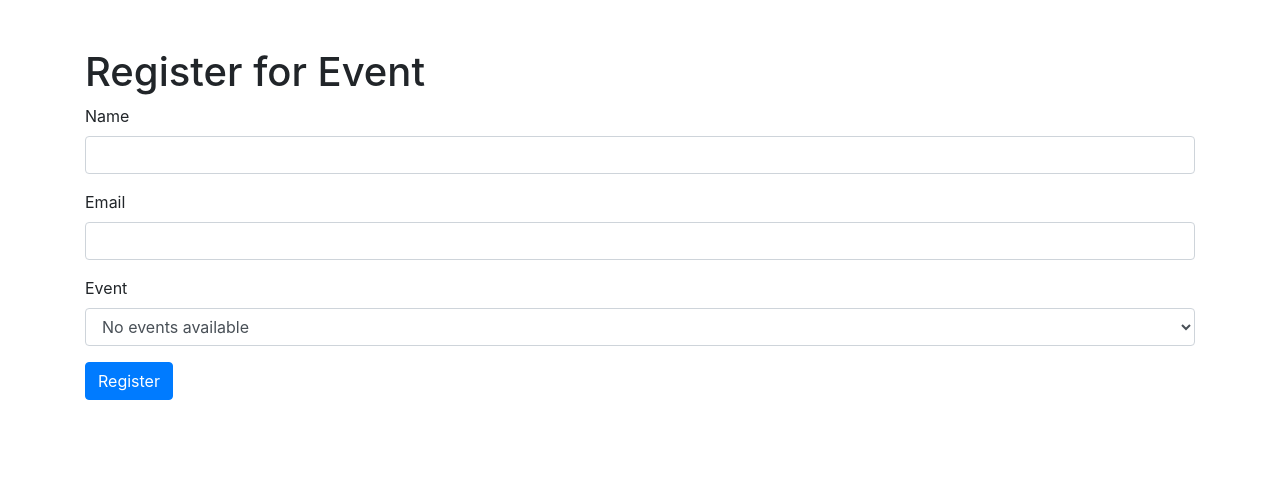
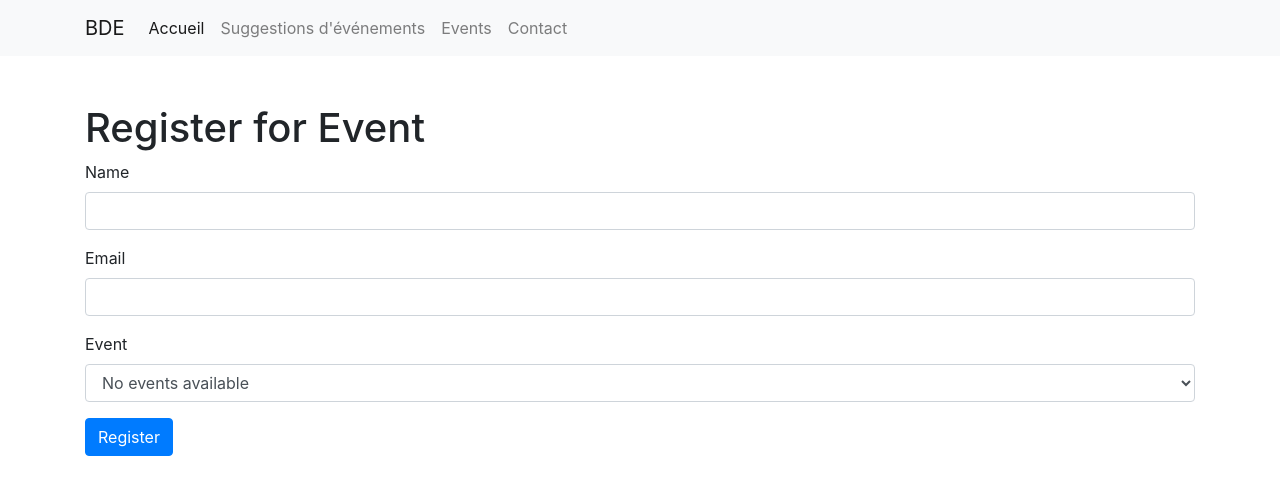
Before and after one commit to yvi4410/BDE-web-site, a PHP site: page /register.php in a window 1280 px wide. Shown: the top 495 px of the page. Run offline with PHP 8.4, Linux system fonts and the light colour scheme; data that the repository does not hold is empty.

Commit message:
changer des trucs

```diff
--- a/index.php
+++ b/index.php
@@ -82,6 +82,7 @@ $result = $conn->query($sql);
         <a href="contact.php" class="btn btn-primary mb-3">Contact</a>
         <div class="list-group">-->
         <br>
+        <h1 class="mt-5">Events To Come</h1><br>
             <?php
             $sql = "SELECT * FROM events ORDER BY date DESC LIMIT 2";
             $result = $conn->query($sql);
--- a/register.php
+++ b/register.php
@@ -30,6 +30,32 @@ if ($_SERVER["REQUEST_METHOD"] == "POST") {
     <link rel="stylesheet" href="https://stackpath.bootstrapcdn.com/bootstrap/4.5.2/css/bootstrap.min.css">
 </head>
 <body>
+
+<nav class="navbar navbar-expand-lg navbar-light bg-light">
+        <div class="container">
+            <a class="navbar-brand" href="#">BDE</a>
+            <button class="navbar-toggler" type="button" data-toggle="collapse" data-target="#navbarNav" aria-controls="navbarNav" aria-expanded="false" aria-label="Toggle navigation">
+                <span class="navbar-toggler-icon"></span>
+            </button>
+            <div class="collapse navbar-collapse" id="navbarNav">
+                <ul class="navbar-nav">
+                    <li class="nav-item active">
+                        <a class="nav-link" href="index.php">Accueil</a>
+                    </li>
+                    <li class="nav-item">
+                        <a class="nav-link" href="add_event.php">Suggestions d'événements</a>
+                    </li>
+                    <li class="nav-item">
+                        <a class="nav-link" href="events.php">Events</a>
+                    </li>
+                    <li class="nav-item">
+                        <a class="nav-link" href="contact.php">Contact</a>
+                    </li>
+                </ul>
+            </div>
+        </div>
+    </nav>
+
     <div class="container">
         <h1 class="mt-5">Register for Event</h1>
         <form method="post" action="register.php">
```
Also changed, not shown: event_details.php (+26 -0 lines), events.php (+12 -0 lines), home.php (deleted, +0 -60 lines), uploads/Afterwork Instagram post.png (added), uploads/Capture d’écran 2023-12-12 152901.png (added), uploads/affiche intégration.png (added), uploads/affiche noel junia efrei.jpeg (added), 1 other file.
